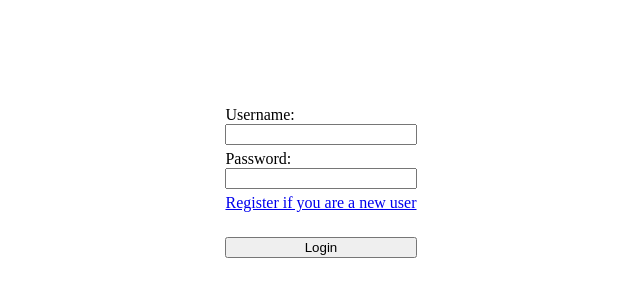
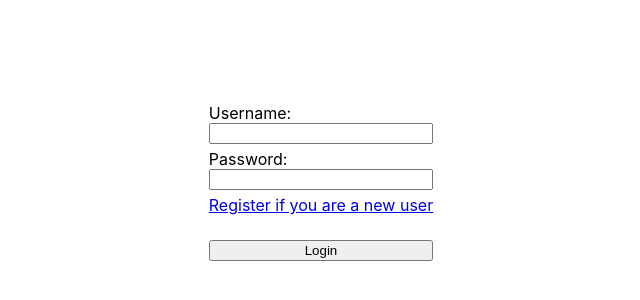
Before and after one commit to khetz/notes-app-v2, an Angular app: page / in a window 1280 px wide. Shown: the part 218-518 px from the top of the page, without its empty margins (319-959 px from the left). Built offline with nearby package versions, Linux system fonts and the light colour scheme.

Commit message:
Removed app-wide scroll and set font family to inter

```diff
--- a/src/styles.css
+++ b/src/styles.css
@@ -2,4 +2,6 @@
 html, body {
     margin: 0;
     padding: 0;
+    overflow: hidden;
+    font-family: 'Inter', system-ui, -apple-system, sans-serif;
 }
```
